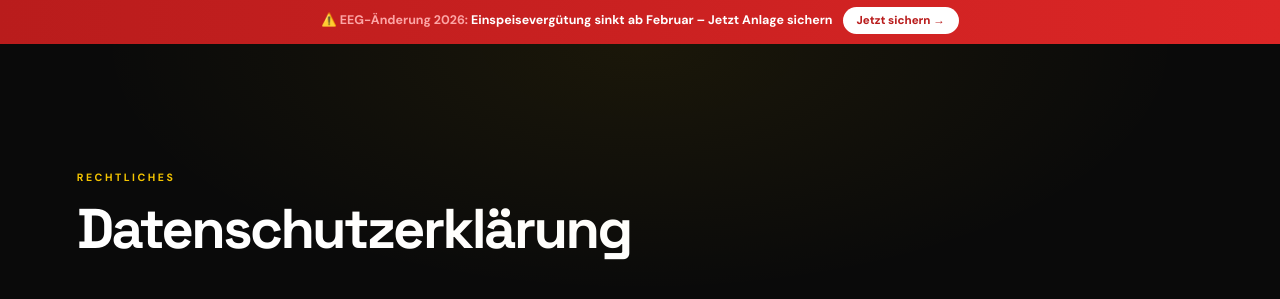
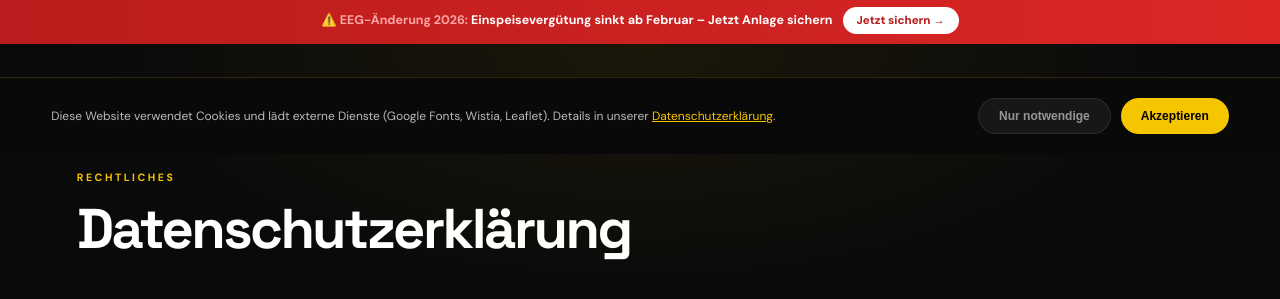
Before and after one commit to beedoo-ux/bee-doo-tools, a website: page datenschutz.html in a window 1280 px wide. Shown: the part 723-1022 px from the top of the page. Drawn offline with Linux system fonts and the light colour scheme.

Commit message:
feat: add cookie banner to datenschutz.html

```diff
--- a/datenschutz.html
+++ b/datenschutz.html
@@ -516,5 +516,13 @@ document.getElementById('mobMenu').addEventListener('click',function(e){ if(e.ta
 })();
 </script>
 
+
+<div class="cookie-banner" id="cookieBanner">
+  <div class="cookie-text">Diese Website verwendet Cookies und l&auml;dt externe Dienste (Google Fonts, Wistia, Leaflet). Details in unserer <a href="/datenschutz.html">Datenschutzerkl&auml;rung</a>.</div>
+  <div class="cookie-btns">
+    <button class="cookie-btn cookie-decline" onclick="cookieDecline()">Nur notwendige</button>
+    <button class="cookie-btn cookie-accept" onclick="cookieAccept()">Akzeptieren</button>
+  </div>
+</div>
 </body>
 </html>
```
